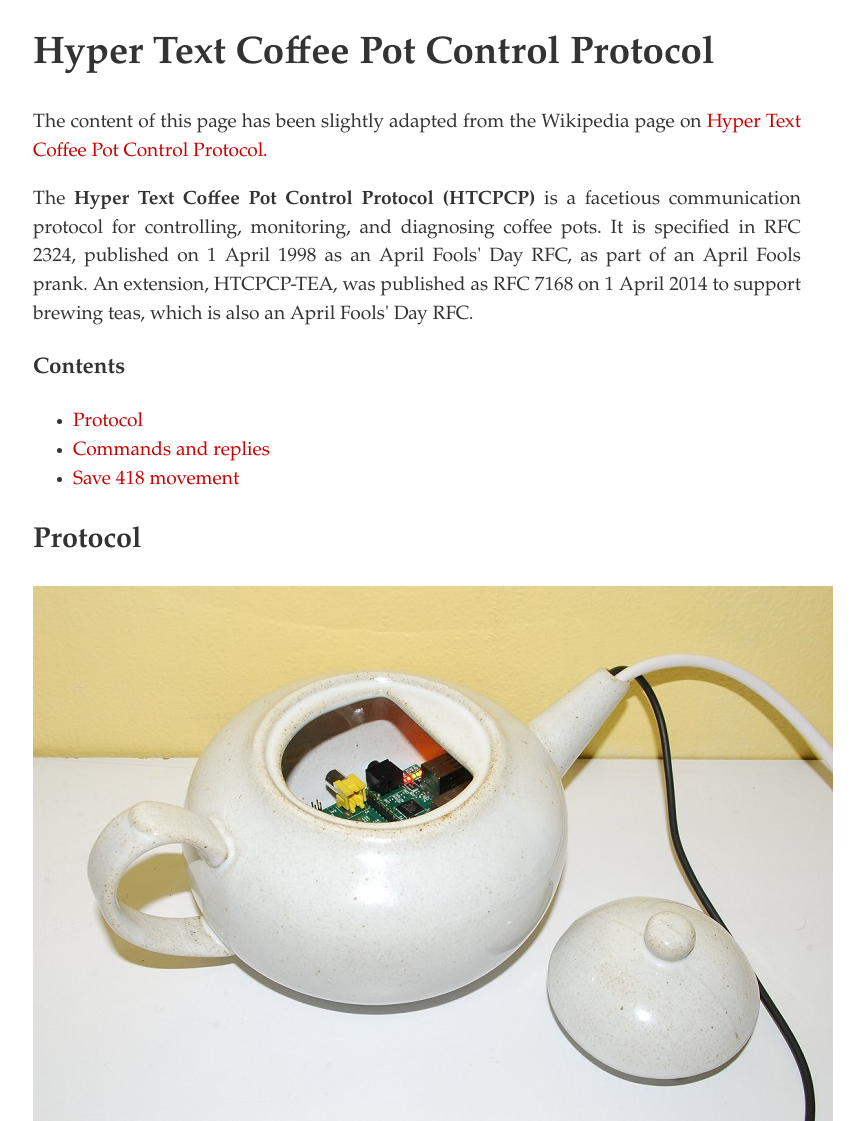
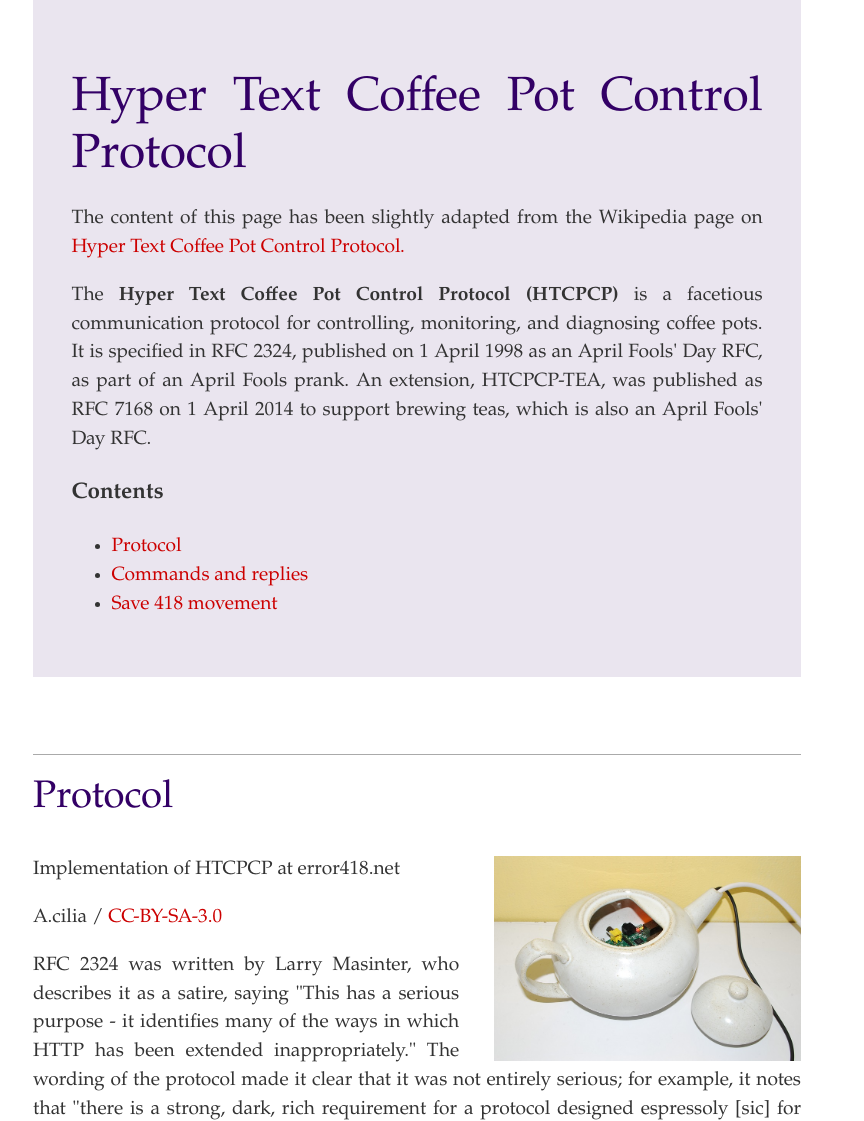
Before and after one commit to JasGostencnik/racunalniski-praktikum, a plain HTML site: page 04-css/dokument.html in a window 1280 px wide. Shown: the top 1121 px of the page, without its empty margins (223-1087 px from the left). Drawn offline with nearby package versions, Linux system fonts and the light colour scheme.

Commit message:
Dopolni css

```diff
--- a/04-css/dokument.html
+++ b/04-css/dokument.html
@@ -9,7 +9,7 @@
 </head>
 
 <body>
-    <section>
+    <section id="uvod">
         <h1>Hyper Text Coffee Pot Control Protocol</h1>
 
         <p>The content of this page has been slightly adapted from the Wikipedia page on <a
@@ -34,7 +34,7 @@
         <h2 id="protocol">Protocol</h2>
 
         <div>
-            <img src="Htcpcp_teapot.jpg" alt="A white teapot with a visible and a microcontroller">
+            <img class="slika" src="Htcpcp_teapot.jpg" alt="A white teapot with a visible and a microcontroller">
             <p>Implementation of HTCPCP at error418.net</p>
             <p>A.cilia / <a href="https://creativecommons.org/licenses/by-sa/3.0/">CC-BY-SA-3.0</a></p>
         </div>
@@ -57,7 +57,7 @@
         <h2 id="commandsreplies">Commands and replies</h2>
 
         <div>
-            <img src="Htcpcp_teapot.jpg" alt="A white teapot with a visible and a microcontroller">
+            <img class="slika" src="Htcpcp_teapot.jpg" alt="A white teapot with a visible and a microcontroller">
             <p>A Denby teapot glued to a netbook in order to provide RFC 2324-compliant (Hyper Text Coffee Pot Control Protocol) responses.</p>
             <p><a href="http://www.cs.rhul.ac.uk/home/joseph">http://www.cs.rhul.ac.uk/home/joseph</a> / <a href="https://creativecommons.org/licenses/by-sa/3.0/">CC-BY-SA-3.0</a></p>
         </div>
--- a/04-css/oblikovanje.css
+++ b/04-css/oblikovanje.css
@@ -31,3 +31,39 @@ code {
     font-family: "SFMono-Regular", Consolas, "Liberation Mono", Menlo, Courier, monospace;
     color: #009966;
 }
+
+h1 {
+    color: #330066;
+    font-size: 2.5em;
+    line-height: 1.2;
+    margin: 0.67em 0 0.25em 0;
+    font-weight: normal;
+}
+
+h2 {
+    color: #330066;
+    font-size: 2em;
+    line-height: 1.3;
+    margin-top: 2em;
+    border-top: 1px solid #AAAAAA;
+    padding-top: 0.5em;
+    font-weight: normal;
+}
+
+#uvod {
+    padding: 2em;
+    background-color: rgb(51, 0, 102, 0.1);
+}
+
+.slika {
+    font-size: 0.9em;
+    width: 40%;
+    text-align: left;
+    float: right;
+    margin-left: 2em;
+}
+
+.slika img {
+    width: 100%;
+    height: auto;
+}
```
